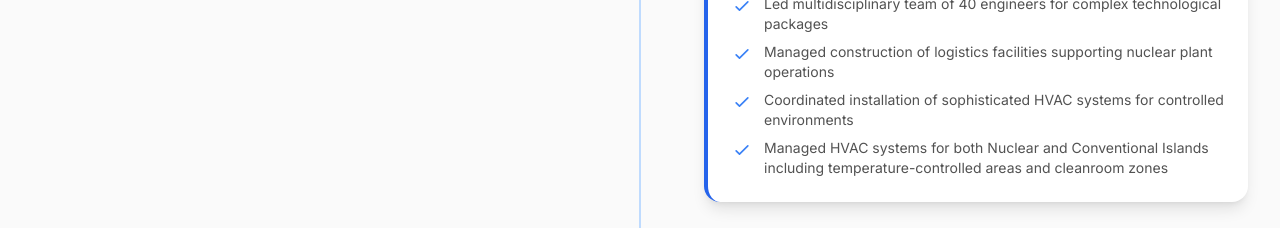
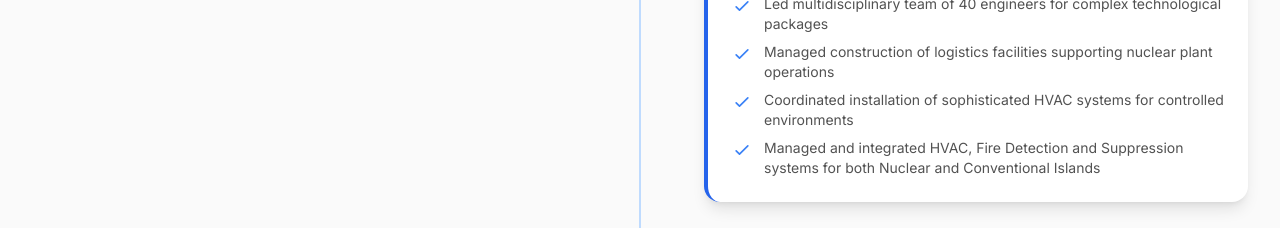
Before and after one commit to drogoXX/CV_Landing_Page, a Next.js app: page /CV_Landing_Page/ in a window 1280 px wide. Shown: the part 6340-6568 px from the top of the page. Built offline with nearby package versions, Linux system fonts and the light colour scheme.

Commit message:
Update cv-data.ts

```diff
--- a/data/cv-data.ts
+++ b/data/cv-data.ts
@@ -141,9 +141,8 @@ export const cvData = {
         "Led multidisciplinary team of 40 engineers for complex technological packages",
         "Managed construction of logistics facilities supporting nuclear plant operations",
         "Coordinated installation of sophisticated HVAC systems for controlled environments",
-        "Managed HVAC systems for both Nuclear and Conventional Islands including temperature-controlled areas and cleanroom zones",
+        "Managed and integrated HVAC, Fire Detection and Suppression systems for both Nuclear and Conventional Islands",
         "Maintained zero accidents over 4-year period through enhanced safety protocols",
-        "Led team of 20 local engineers to meet safety, quality, and budget requirements",
       ],
     },
     {
```
